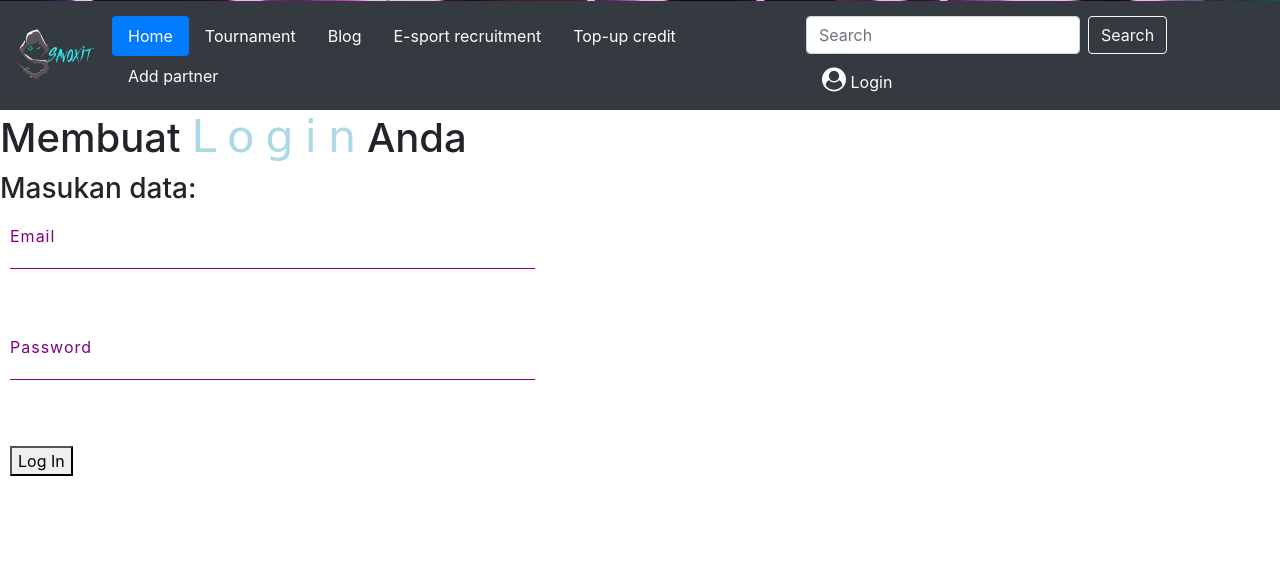
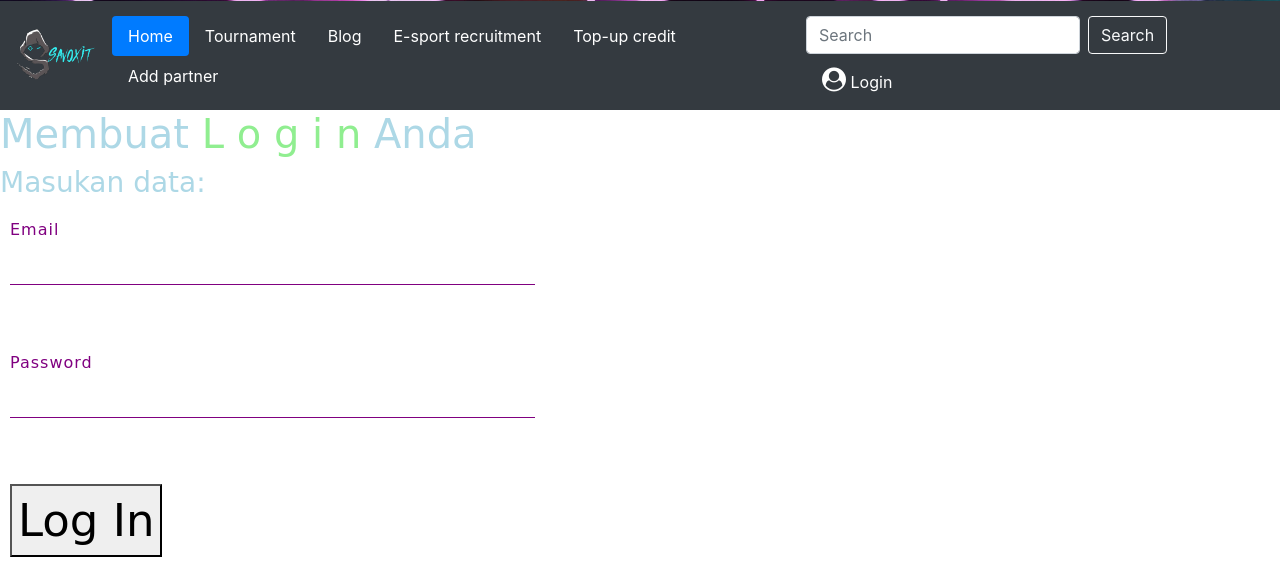
Before and after one commit to WebInfoTkGame-github-io/InfoLog, a PHP site: page /login.php in a window 1280 px wide. Shown: the part 719-1301 px from the top of the page. Run offline with PHP 8.4, Linux system fonts and the light colour scheme.

Commit message:
git commit

```diff
--- a/login.php
+++ b/login.php
@@ -217,13 +217,13 @@
         </ul>
         </div>
         </nav>
-<div class="w3-container w3-padding-64 box" id="contact">
+<div class="w3-container w3-padding-64 box hod" id="contact">
 	<h1>Membuat
-    <span class="hod">L</span>
-    <span class="hod">o</span>
-    <span class="hod">g</span>
-    <span class="hod">i</span>
-    <span class="hod">n</span>
+    <span>L</span>
+    <span>o</span>
+    <span>g</span>
+    <span>i</span>
+    <span>n</span>
       Anda</h1>
 	<h3>Masukan data:</h3>
 	<form action="login2.php" method="post">
```
